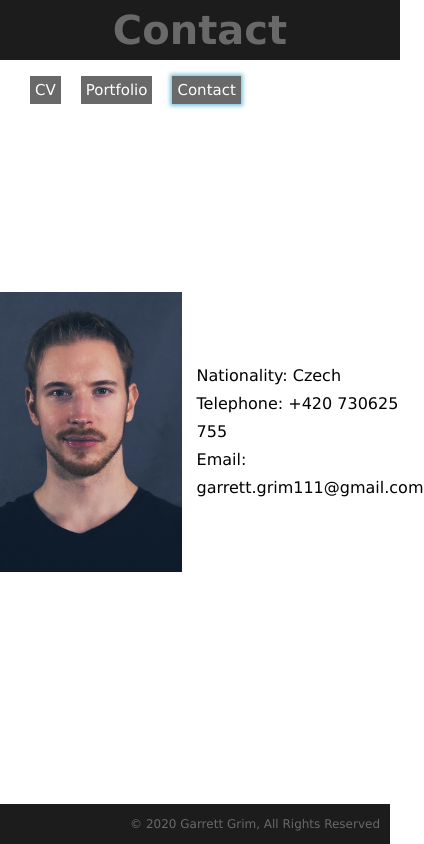
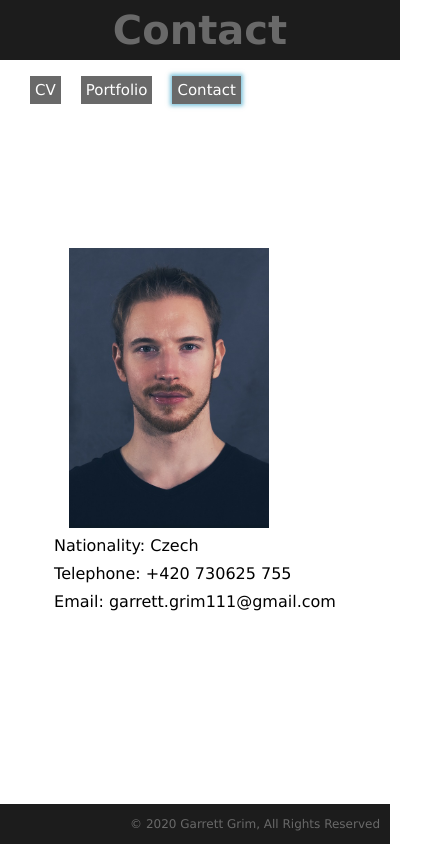
Before and after one commit to GarrettGrim111/virtual-resume, a React (Create React App) app: page /contact in a window 390 px wide. Shown: the whole page, 424 px wide, since content can reach past the window. Built offline with nearby package versions, Linux system fonts and the light colour scheme.

Commit message:
fixing responsivity on additional pages, starting finishing the landing page design

```diff
--- a/src/globalStyles.js
+++ b/src/globalStyles.js
@@ -4,6 +4,7 @@ export const GlobalStyle = createGlobalStyle`
 *{
     margin: 0;
     padding: 0;
+    border: 0;
     box-sizing: border-box;
     font-family: "Verdana", Geneva, Tahoma, sans-serif;
 
@@ -13,8 +14,8 @@ html { height: 100%; width: 100%;}
 
 body {
   position: relative;
-  width: 100%;
- height: 100%;
+  min-height: 100vh;
+
 
     /* display: flex;
     justify-content: center;
--- a/src/pages/contact.component.jsx
+++ b/src/pages/contact.component.jsx
@@ -27,7 +27,10 @@ const Contact = () => {
 const Wrapper = styled.div`
   display: flex;
   flex-flow: column;
-  height: 100%;
+  min-height: 100vh;
+  width: 100%;
+  margin: 0 auto;
+  flex-direction: row;
 `;
 
 const Holder2 = styled.div`
@@ -38,11 +41,15 @@ const Holder2 = styled.div`
   display: flex;
   justify-content: center;
   align-items: center;
+  flex-wrap: wrap;
 `;
 const Holder = styled.div`
   display: flex;
   justify-content: center;
   align-items: center;
+  @media (max-width: 500px) {
+    display: unset;
+  }
 `;
 const Image = styled.img`
   width: 200px;
--- a/src/pages/cv.component.jsx
+++ b/src/pages/cv.component.jsx
@@ -8,7 +8,7 @@ import {
   FaGamepad,
 } from "react-icons/fa";
 
-import { Header, Title, SubTitle, Bold } from "../styles";
+import { Wrapper, Header, Title, SubTitle, Bold } from "../styles";
 
 const CVPage = () => {
   return (
@@ -92,18 +92,24 @@ const CVPage = () => {
   );
 };
 
-const Wrapper = styled.div`
-  /* display: flex;
-  flex-flow: column;
-  height: 100%;
-  flex-wrap: wrap; */
-`;
+// const Wrapper = styled.div`
+//   /* display: flex;
+//   flex-flow: column;
+//   height: 100%;
+//   flex-wrap: wrap; */
+// `;
 
 const Holder = styled.div`
   width: 100%;
   display: flex;
   flex-wrap: wrap;
   justify-content: center;
+  margin-top: 50px;
+
+  @media (max-width: 800px) {
+    display: unset;
+    margin-top: 90px;
+  }
 `;
 
 const UpperHolder = styled.div`
@@ -117,7 +123,7 @@ const LowerHolder = styled.div`
   display: flex;
   flex-wrap: wrap;
   justify-content: space-around;
-  margin: 30px 0;
+
 `;
 
 const Education = styled.div`
@@ -130,7 +136,7 @@ const Education = styled.div`
   @media (max-width: 800px) {
     flex: 100%;
     max-width: 600px;
-    margin-top: 50px;
+
   }
 `;
 
@@ -144,7 +150,7 @@ const Languages = styled.div`
   @media (max-width: 800px) {
     flex: 100%;
     max-width: 600px;
-    margin-top: 50px;
+
   }
 `;
 const Tools = styled.div`
@@ -157,7 +163,7 @@ const Tools = styled.div`
   @media (max-width: 800px) {
     flex: 100%;
     max-width: 600px;
-    margin-top: 50px;
+
   }
 `;
 
@@ -171,7 +177,7 @@ const Interests = styled.div`
   @media (max-width: 800px) {
     flex: 100%;
     max-width: 600px;
-    margin-top: 50px;
+
   }
 `;
 
--- a/src/pages/landing.component.jsx
+++ b/src/pages/landing.component.jsx
@@ -83,19 +83,16 @@ const Holder = styled.div`
   align-items: center;
   text-align: center;
   width: 50%;
+  /* background-color: lightgray; */
 
   .link {
     text-decoration-color: #696969;
   }
-
-/* @media (max-width: 800px) {
-} */
-
 `;
 
 const HeaderImage = styled.img`
-  width: 45%;
-  /* height: inherit; */
+  width: 50%;
+  height: inherit;
   object-fit: cover;
 `;
 
@@ -113,10 +110,16 @@ const Bottom = styled.div`
   width: 100%;
   display: flex;
   justify-content: space-between;
+  flex-wrap: wrap;
 
   .sub {
     margin-top: 80px;
   }
+
+  @media (max-width: 850px) {
+    flex-direction: column-reverse;
+  }
+
   /* text-align: center; */
 `;
 
--- a/src/pages/portfolio.component.jsx
+++ b/src/pages/portfolio.component.jsx
@@ -1,15 +1,14 @@
 import React from "react";
 import styled from "styled-components";
 import Navigation from "../components/navigation.component";
-import { Title, Header } from "../styles";
-
+import { Title, Header, Wrapper } from "../styles";
 
 const Portfolio = () => {
   return (
     <Wrapper>
       <Navigation />
       <Header>
-      	<Title>From my work</Title>
+        <Title>From my work</Title>
       </Header>
       <Holder>
         <Top>
@@ -79,12 +78,18 @@ const Portfolio = () => {
   );
 };
 
-const Wrapper = styled.div`
-  /* @media (max-width: 800px) {
-    padding: 10px;
-  } */
-`;
+// const Wrapper = styled.div`
+
+// `;
 const Holder = styled.div`
+ width: 100%;
+  margin-top: 50px;
+
+  @media (max-width: 800px) {
+
+    margin-top: 90px;
+  }
+
   a {
     display: flex;
     justify-content: center;
@@ -108,13 +113,18 @@ const Item = styled.div`
 `;
 
 const Top = styled.div`
-  display: flex;
-  justify-content: center;
-  align-items: center;
+
 `;
 const Bottom = styled.div`
+
   display: flex;
   justify-content: space-around;
+
+
+  @media (max-width: 750px) {
+    display: unset;
+    min-height: 100%;
+  }
 `;
 
 const Image = styled.div`
@@ -124,7 +134,6 @@ const Image = styled.div`
     object-fit: cover;
     border: 1px solid silver;
     padding: 5px;
-
   }
 
   img:hover {
@@ -135,7 +144,6 @@ const Image = styled.div`
   justify-content: center;
   align-items: center;
   cursor: pointer;
-
 `;
 const HyperText = styled.span`
   font-size: 18px;
--- a/src/styles.js
+++ b/src/styles.js
@@ -1,4 +1,22 @@
 import styled from "styled-components";
+
+
+export const Wrapper = styled.div`
+  display: flex;
+  min-height: 100vh;
+  width: 100%;
+  margin: 0 auto;
+  max-width: 1400px;
+  position: relative;
+
+  flex-direction: row;
+
+  //tablet styles
+  @media (max-width: 1000px) {
+    flex-direction: column;
+  }
+`;
+
 
 export const Title = styled.div`
   font-size: 40px;
@@ -24,4 +42,5 @@ export const Header = styled.div`
   display: flex;
   justify-content: center;
   align-items: center;
+  position: absolute;
 `;
```
